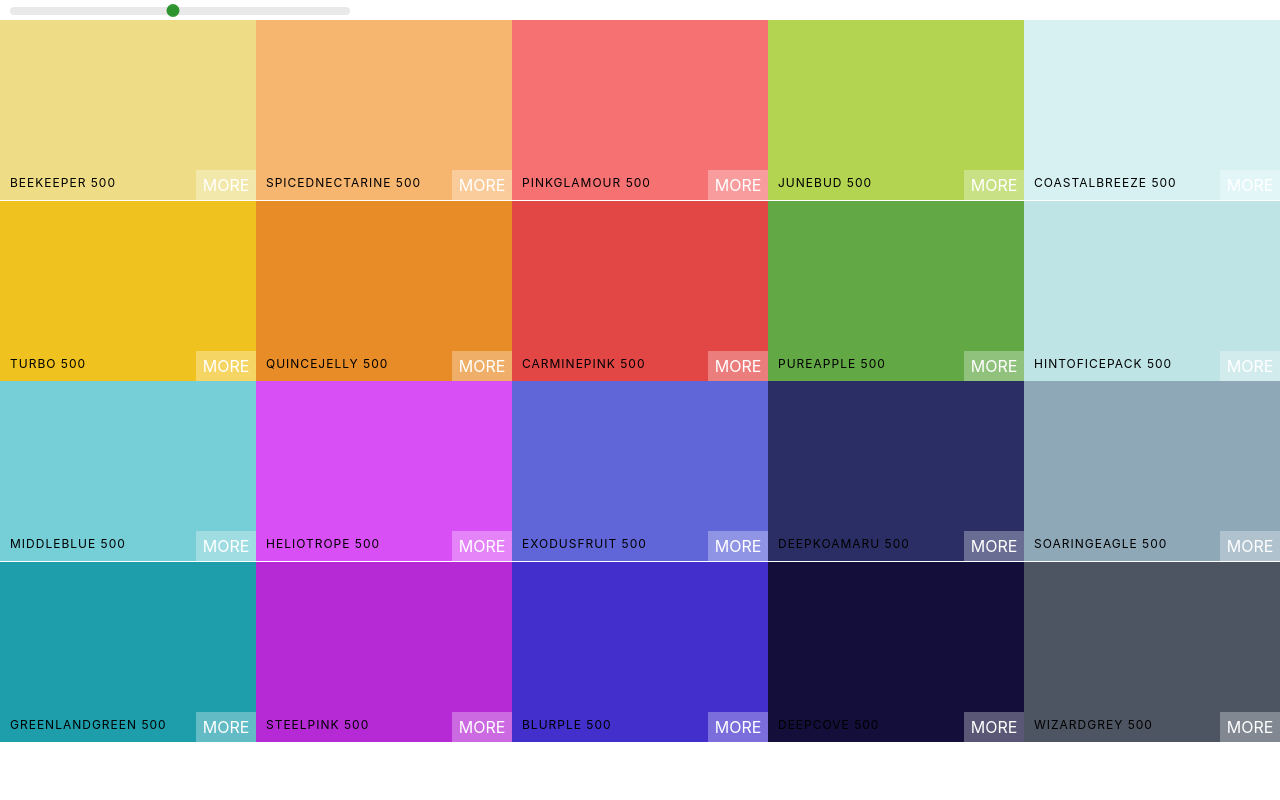
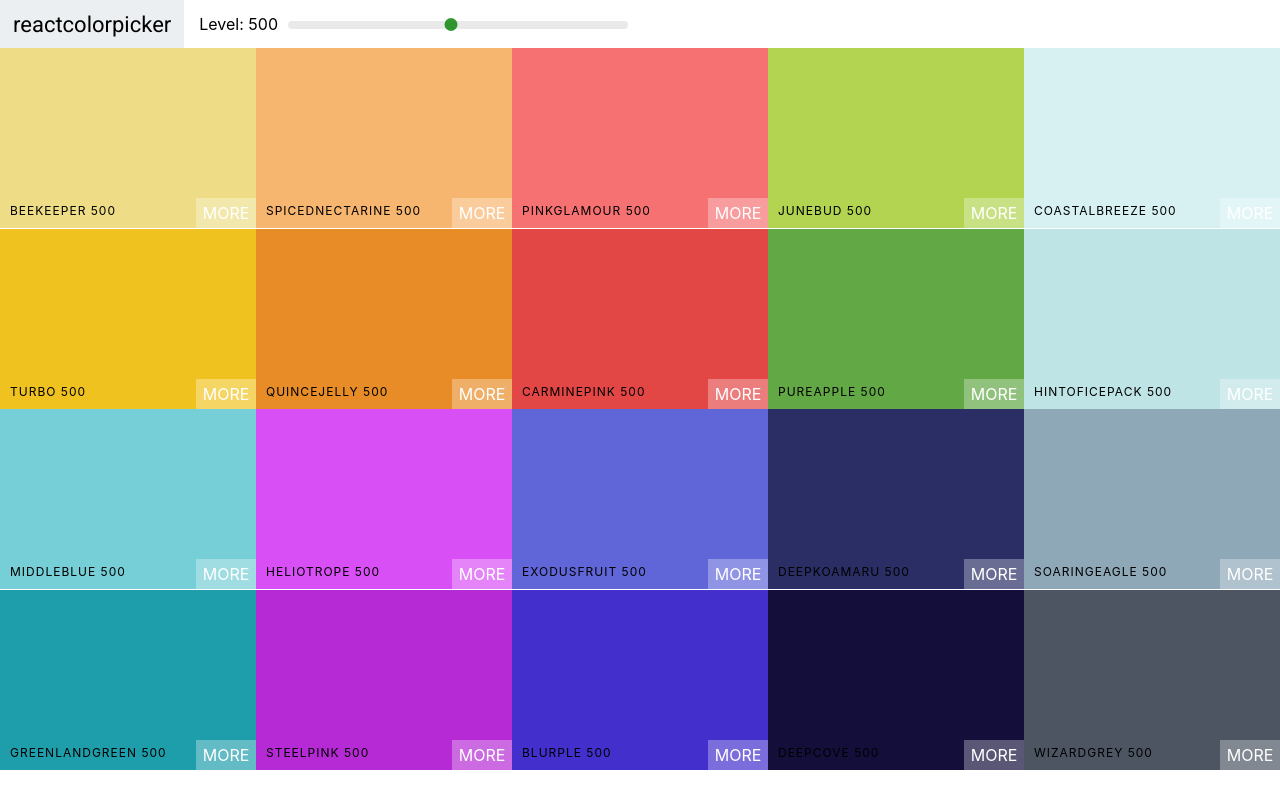
Before and after one commit to ianbuchanan42/colors-app, a React (Create React App) app: page / in a window 1280 px wide. Built offline with nearby package versions, Linux system fonts and the light colour scheme.

Commit message:
add navbar styles and font

```diff
--- a/public/index.html
+++ b/public/index.html
@@ -8,6 +8,12 @@
     <meta
       name="description"
       content="Web site created using create-react-app"
+    />
+    <link rel="preconnect" href="https://fonts.googleapis.com" />
+    <link rel="preconnect" href="https://fonts.gstatic.com" crossorigin />
+    <link
+      href="https://fonts.googleapis.com/css2?family=Roboto:ital,wght@0,100;0,400;0,500;1,100&display=swap"
+      rel="stylesheet"
     />
     <link rel="apple-touch-icon" href="%PUBLIC_URL%/logo192.png" />
     <!--
--- /dev/null
+++ b/src/Navbar.css
@@ -0,0 +1,50 @@
+.Navbar {
+  display: flex;
+  align-items: center;
+  justify-content: flex-start;
+  height: 6vh;
+}
+
+.logo {
+  margin-right: 15px;
+  padding: 0 13px;
+  font-size: 22px;
+  background-color: #eceff1;
+  font-family: Roboto;
+  height: 100%;
+  display: flex;
+  align-items: center;
+}
+
+.logo a {
+  text-decoration: none;
+  color: black;
+}
+
+.slider {
+  width: 340px;
+  margin: 0 10px;
+  display: inline-block;
+}
+
+.rc-slider-track {
+  background-color: transparent;
+}
+
+.rc-slider-handle,
+.rc-slider-handle:active,
+.rc-slider-handle:hover,
+.rc-slider-handle:focus {
+  background-color: green;
+  outline: none;
+  border: 2px solid green;
+  box-shadow: none;
+  width: 13px;
+  height: 13px;
+  margin-left: -7px;
+  margin-top: -3px;
+}
+
+.rc-slider-rail {
+  height: 8px;
+}
--- /dev/null
+++ b/src/Navbar.js
@@ -0,0 +1,31 @@
+import React, { Component } from 'react';
+import 'rc-slider/assets/index.css';
+import Slider from 'rc-slider';
+import './Navbar.css';
+
+class Navbar extends Component {
+  render() {
+    const { level, changeLevel } = this.props;
+    return (
+      <header className='Navbar'>
+        <div className='logo'>
+          <a href='\'>reactcolorpicker</a>
+        </div>
+        <div className='slider-container'>
+          <span>Level: {level}</span>
+          <div className='slider'>
+            <Slider
+              defaultValue={level}
+              min={100}
+              max={900}
+              onChange={changeLevel}
+              step={100}
+            />
+          </div>
+        </div>
+      </header>
+    );
+  }
+}
+
+export default Navbar;
--- a/src/Palette.css
+++ b/src/Palette.css
@@ -5,31 +5,3 @@
 .Palette-colors {
   height: 90%;
 }
-
-.slider {
-  width: 340px;
-  margin: 0 10px;
-  display: inline-block;
-}
-
-.rc-slider-track {
-  background-color: transparent;
-}
-
-.rc-slider-handle,
-.rc-slider-handle:active,
-.rc-slider-handle:hover,
-.rc-slider-handle:focus {
-  background-color: green;
-  outline: none;
-  border: 2px solid green;
-  box-shadow: none;
-  width: 13px;
-  height: 13px;
-  margin-left: -7px;
-  margin-top: -3px;
-}
-
-.rc-slider-rail {
-  height: 8px;
-}
--- a/src/Palette.js
+++ b/src/Palette.js
@@ -1,8 +1,8 @@
 import React, { Component } from 'react';
 import ColorBox from './ColorBox';
+import Navbar from './Navbar';
 import 'rc-slider/assets/index.css';
 import './Palette.css';
-import Slider from 'rc-slider';
 
 export default class Palette extends Component {
   constructor(props) {
@@ -12,26 +12,19 @@
   }
 
   changeLevel(level) {
+    console.log(level);
     this.setState({ level });
   }
 
   render() {
+    const { colors } = this.props.palette;
     const { level } = this.state;
-    const colorBoxes = this.props.palette.colors[level].map((color) => {
+    const colorBoxes = colors[level].map((color) => {
       return <ColorBox background={color.hex} name={color.name} />;
     });
     return (
       <div className='Palette'>
-        <div className='slider'>
-          <Slider
-            defaultValue={level}
-            min={100}
-            max={900}
-            onChange={this.changeLevel}
-            step={100}
-          />
-        </div>
-        {/* nav */}
+        <Navbar level={level} changeLevel={this.changeLevel} />
         <div className='Palette-colors'>{colorBoxes}</div>
         {/* footer */}
       </div>
```
